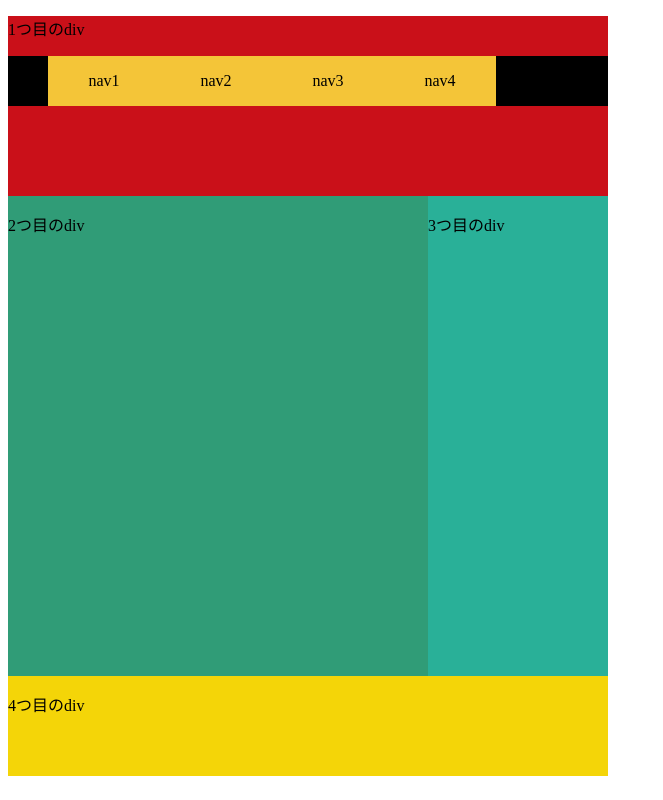
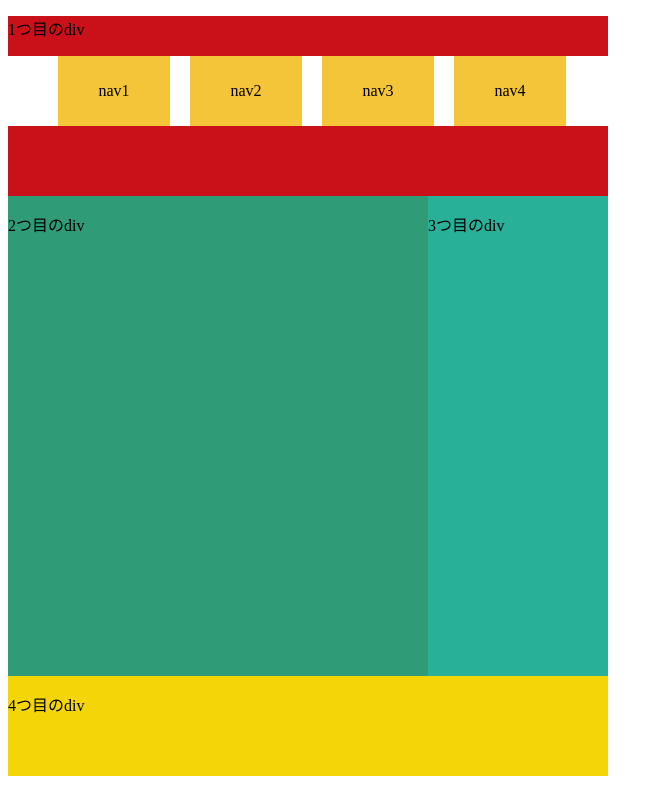
Before and after one commit to natsuki-1746/VCD_lesson, a plain HTML site: page div_puzzle3.html in a window 1280 px wide. Shown: the whole page, without its empty margins (0-663 px from the left). Drawn offline with Linux system fonts and the light colour scheme.

Commit message:
unfinished

```diff
--- a/div_puzzle3.html
+++ b/div_puzzle3.html
@@ -12,8 +12,7 @@
       ul {
      overflow: hidden;
      letter-spacing: -.5em;
-     margin: 30px 20px 40px 30px;
-     background-color: #000000;
+     background-color: #ffffff;
    }
    li {
      display: inline-block;
@@ -21,6 +20,7 @@
      vertical-align: middle;
      letter-spacing: 0;
      text-align: center;
+     margin: 10px;
    }
    li a {
      margin: -4em 0;
```
